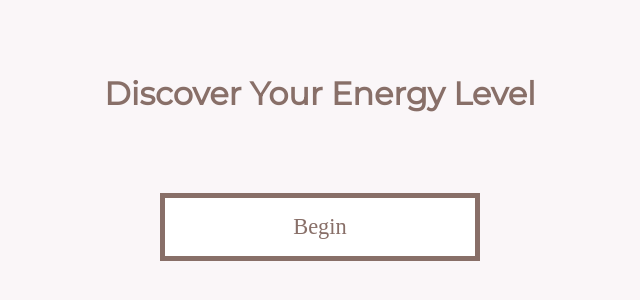
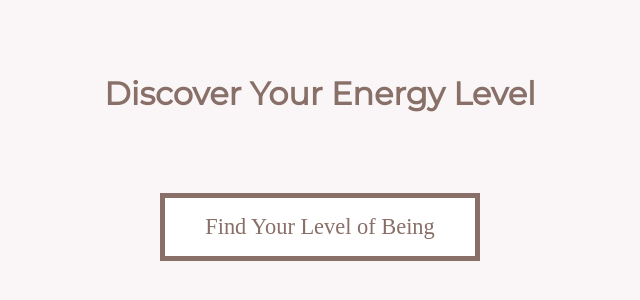
Before and after one commit to deiganM/Quiz, a plain HTML site: page index.html in a window 1280 px wide. Shown: the part 234-534 px from the top of the page, without its empty margins (320-960 px from the left). Drawn offline with Linux system fonts and the light colour scheme; a web font is replaced by a local one.

Commit message:
minor changes

```diff
--- a/index.html
+++ b/index.html
@@ -15,7 +15,7 @@
 
     <div id="home" class="flex-center flex-column">
       <h1>Discover Your Energy Level</h1>
-      <a class="btn" href="./game.html">Begin</a>
+      <a class="btn" href="./game.html">Find Your Level of Being</a>
 
     </div>
 
```
